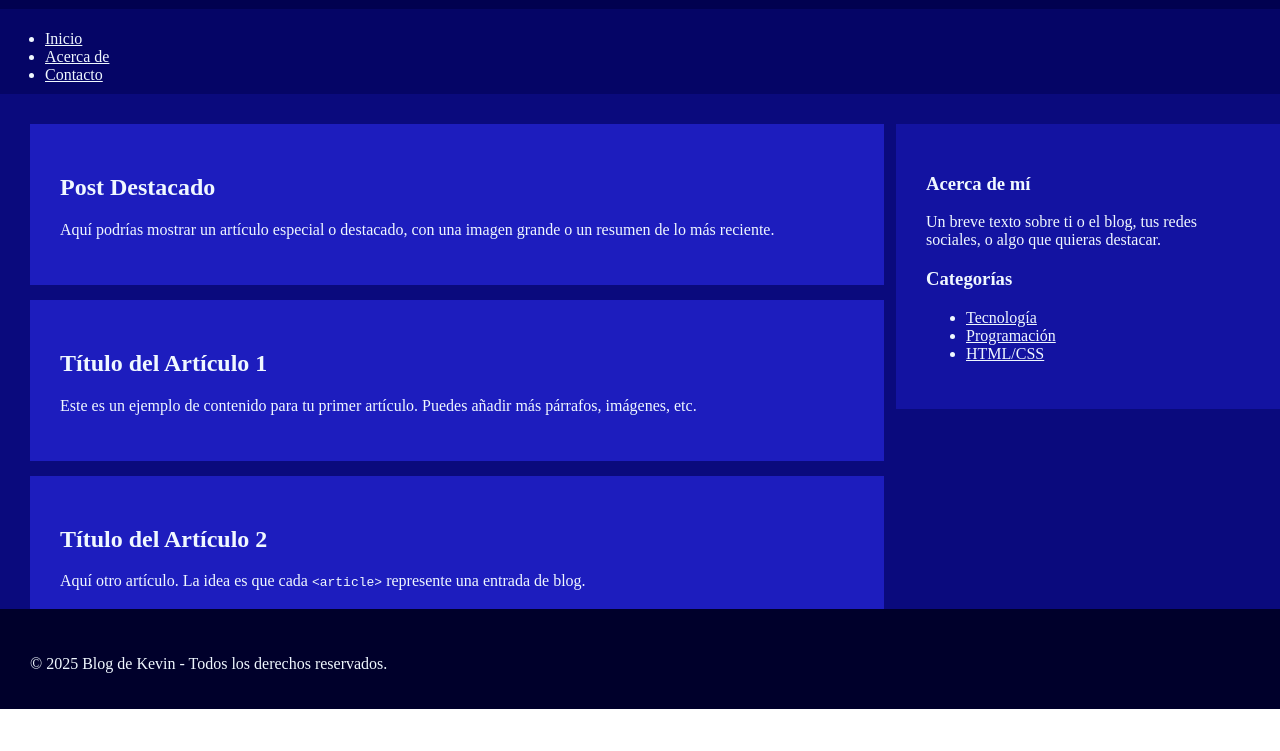
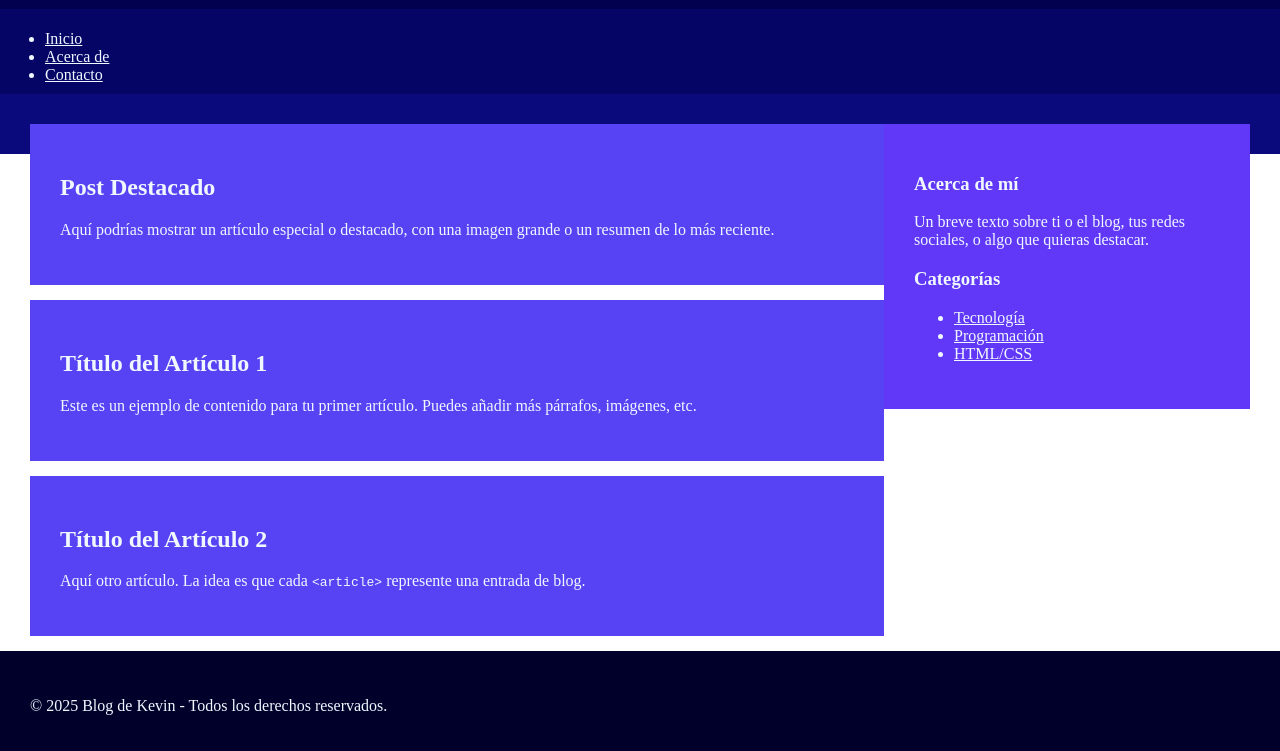
Before and after one commit to arkev/tiposDeMaquetacion, a plain HTML site: page index.html in a window 1280 px wide. Shown: the part 91-842 px from the top of the page. Before the commit the page ends 800 px from the top, so only its background shows below. Drawn offline with Linux system fonts and the light colour scheme.

Commit message:
float terminado

```diff
--- a/index.html
+++ b/index.html
@@ -30,31 +30,53 @@
     main {
         background: #0a0a7d;
         padding: 30px;
-        position: relative;
-    }
-    section{
-        width: 70%;
     }
     aside{
-        width: 30%;
-        position:absolute;
-        right: 0;
-        top: 30px;
         background: #1313a1;
         padding:30px;
+        transition: all 2s;
     }
     article{
         background: #1d1dbe;
         padding:30px;
         margin-bottom: 15px;
+        transition: all 2s;
     }
     footer{
         background: #00002b;
         padding: 30px;
         height: 100px;
-        position: fixed;
-        bottom: 0;
         width: 100%;
+        clear: both;
+    }
+    /* Versión tablet */
+    @media screen and (min-width: 600px) {
+        section{
+            width: 70%;
+            float: left;
+        }
+        aside{
+            width: 30%;
+            float: right;
+        }
+    }
+    /* Versión laptop */
+    @media screen and (min-width: 1024px) {
+        article{
+            background: #5843f4;
+        }
+        aside{
+            background: #6138f8;
+        }
+    }
+    /* Versión Desktop */
+    @media screen and (min-width: 1440px) {
+        article{
+            background: #aa43f4;
+        }
+        aside{
+            background: #c238f8;
+        }
     }
   </style>
 </head>
```
